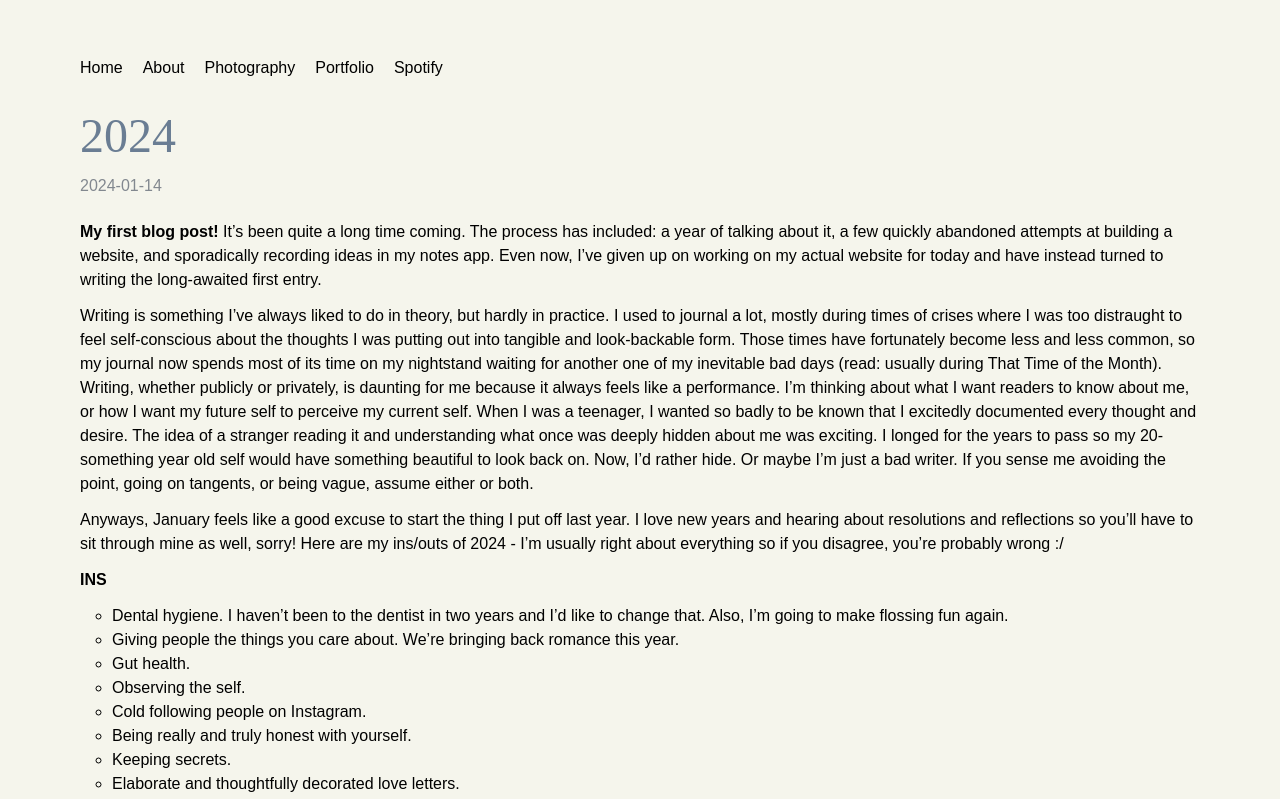
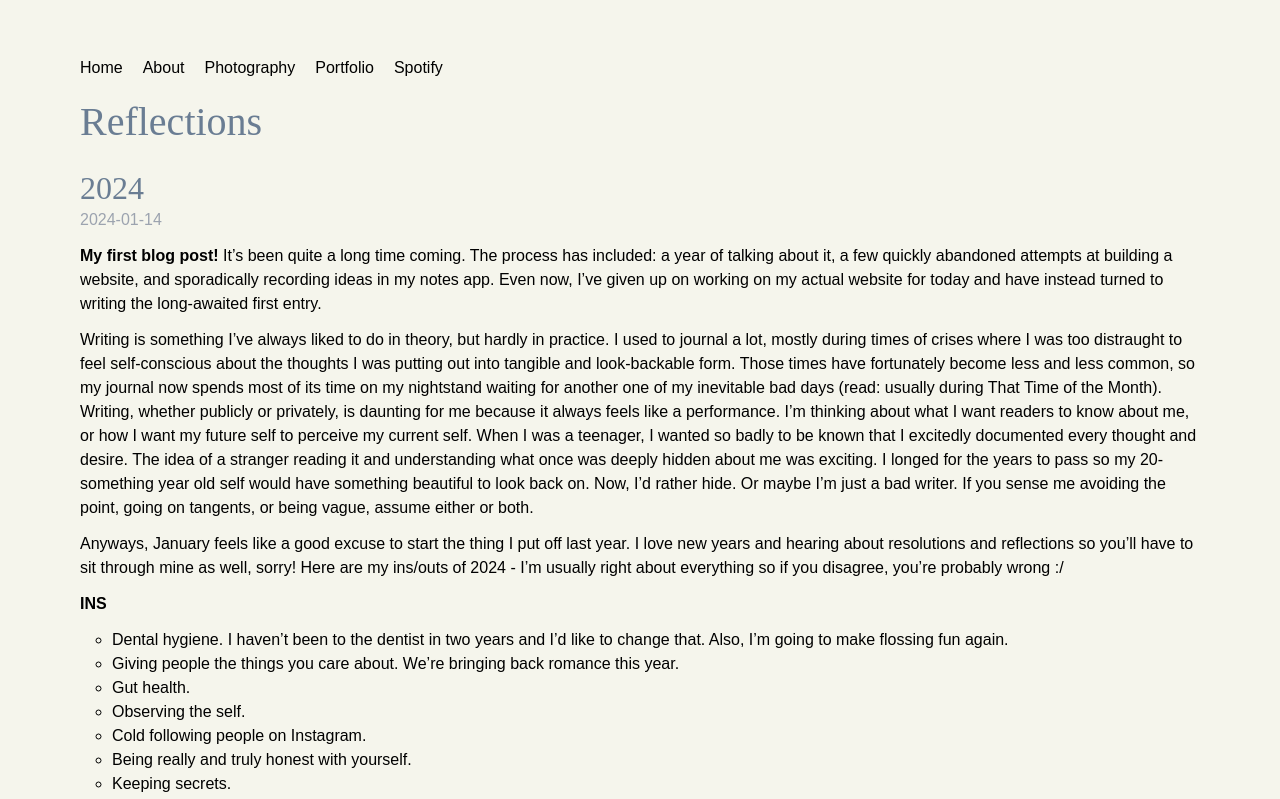
Before and after one commit to jin-lee4/blog, a Next.js app: page /posts/2024 in a window 1280 px wide. Shown: the top 799 px of the page. Built offline with nearby package versions, Linux system fonts and the light colour scheme; a web font is replaced by a local one.

Commit message:
fixed heading spacing

```diff
--- a/src/app/about/page.tsx
+++ b/src/app/about/page.tsx
@@ -3,10 +3,11 @@ import Link from 'next/link'
 
 const About = () => {
   return (
-    <div className="space-y-5">
-      <div className="-space-y-1">
+    <div className="space-y-3">
+      <div className="space-y-3">
         <Navbar />
         <h2 className="page-title">About</h2>
+        </div>
         <div>
           <p>
             Hello! I'm Jin, a 5th year student at UBC studying Cognitive
@@ -21,7 +22,6 @@ const About = () => {
           </p>
         </div>
       </div>
-    </div>
   );
 };
 
--- a/src/app/globals.css
+++ b/src/app/globals.css
@@ -63,8 +63,3 @@ ul {
   color: #6a7d93;
   text-decoration-line: underline;
 }
-
-.metadata {
-  color: #82888f;
-  line-height: 1.75rem;
-}
--- a/src/app/posts/[slug]/page.tsx
+++ b/src/app/posts/[slug]/page.tsx
@@ -3,7 +3,7 @@ import Markdown from "markdown-to-jsx";
 import matter from "gray-matter";
 import getPostMetaData from "../../../../components/getPostMetadata";
 import Navbar from "../../../../components/Navbar";
-import style from '../../styles/post.module.css'
+import style from "../../styles/post.module.css";
 
 const getPostContent = (slug: string) => {
   const folder = "posts/";
@@ -25,13 +25,16 @@ const PostPage = (props: any) => {
   const post = getPostContent(slug);
 
   return (
-    <div className="">
-      <Navbar />
-      <div className="pt-5">
+    <div className="space-y-3">
+      <div className="space-y-3">
+        <Navbar />
+        <h2 className="page-title">Reflections</h2>
+      </div>
+      <div className="-space-y-1 text-gray-400">
         <h2 className={style.title}>{post.data.title}</h2>
+        <p className="">{post.data.date}</p>
       </div>
-      <p className="metadata">{post.data.date}</p>
-      <article className="w-full mt-5">
+      <article className="w-full mt-3">
         <Markdown className="blog-post space-y-3">{post.content}</Markdown>
       </article>
     </div>
--- a/src/app/styles/post.module.css
+++ b/src/app/styles/post.module.css
@@ -1,3 +1,3 @@
 .title {
-    font-size: 3em;
+    font-size: 2rem;
 }
```
